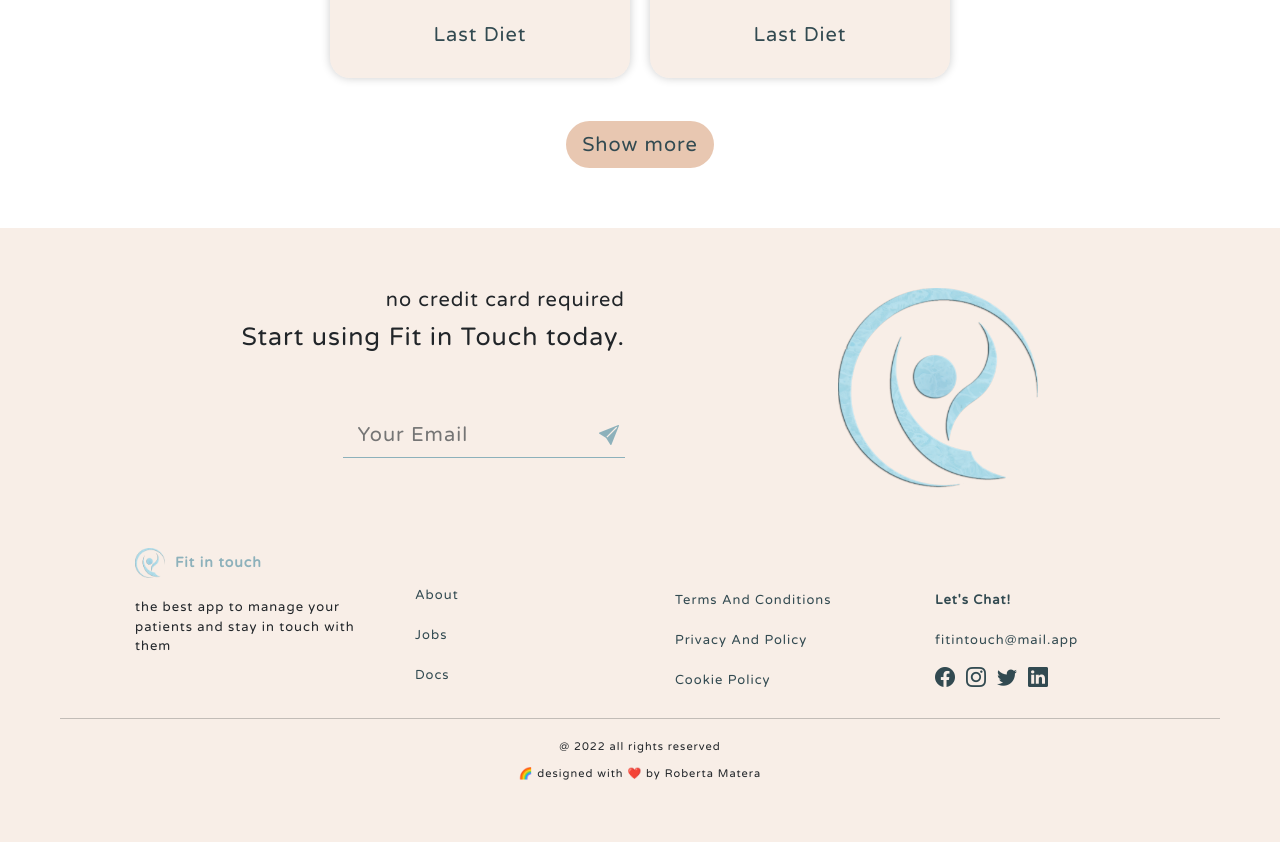
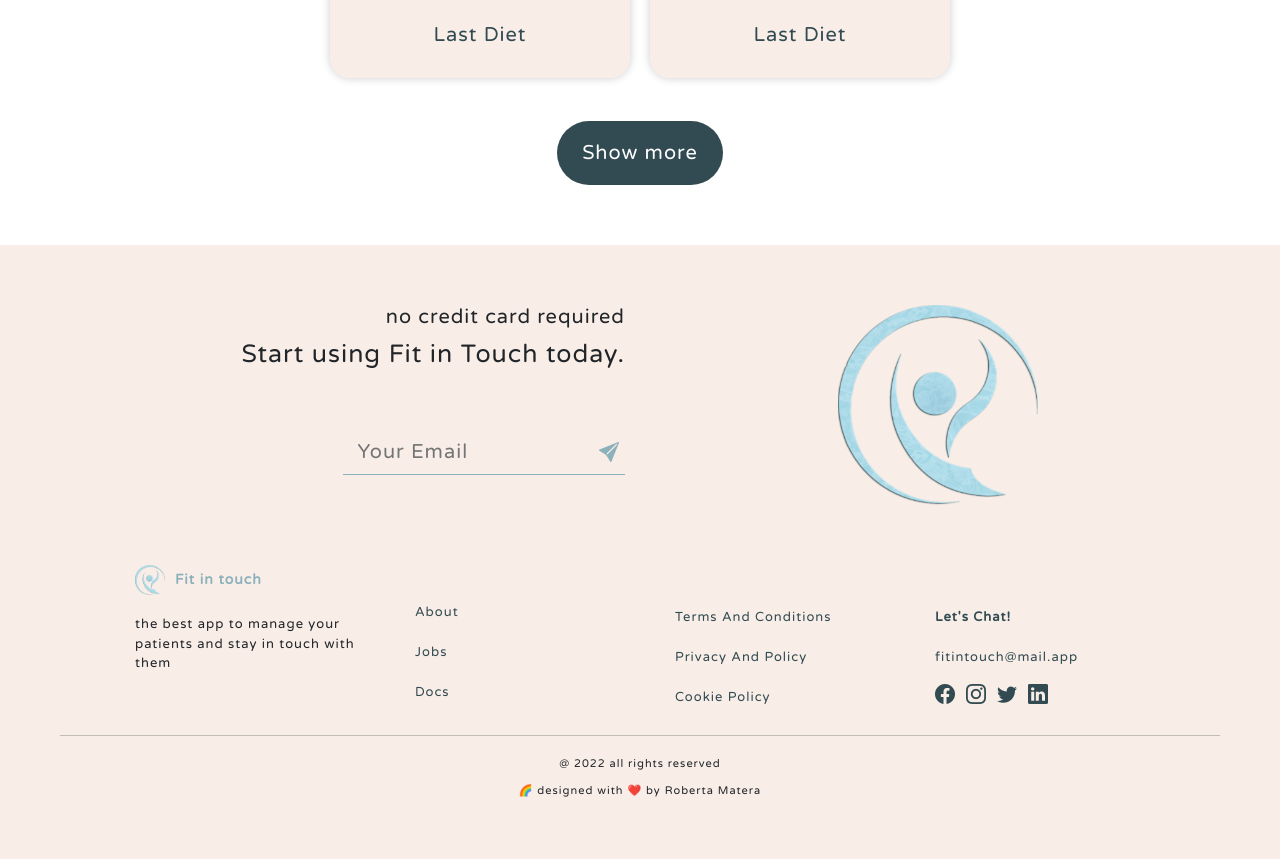
Before and after one commit to RobertaMatera/fit-in-touch, a React (Create React App) app: page /patients in a window 1280 px wide. Shown: the part 1140-1999 px from the top of the page. Built offline with nearby package versions, Linux system fonts and the light colour scheme.

Commit message:
fix style show/hide btn

```diff
--- a/src/components/DoctorsPatient/doctorsPatientsSectionStyle.scss
+++ b/src/components/DoctorsPatient/doctorsPatientsSectionStyle.scss
@@ -20,13 +20,20 @@
     }
   }
 
-  & .btn-show-hide {
-    color: $dark-green;
-    background-color: $light-sand;
-    border-radius: 25px;
-    &:hover {
+  & .btn {
+    &:focus {
+      -webkit-box-shadow: 0px 0px 10px 1px $my-gray;
+      box-shadow: 0px 0px 10px 1px $my-gray;
+    }
+    &.btn-show-hide {
       color: $white;
-      background-color: $my-gray;
+      background-color: $dark-green;
+      border-radius: 100px;
+      padding: 0.8rem 1.2rem;
+      &:hover {
+        color: $white;
+        background-color: $my-gray;
+      }
     }
   }
 }
```
